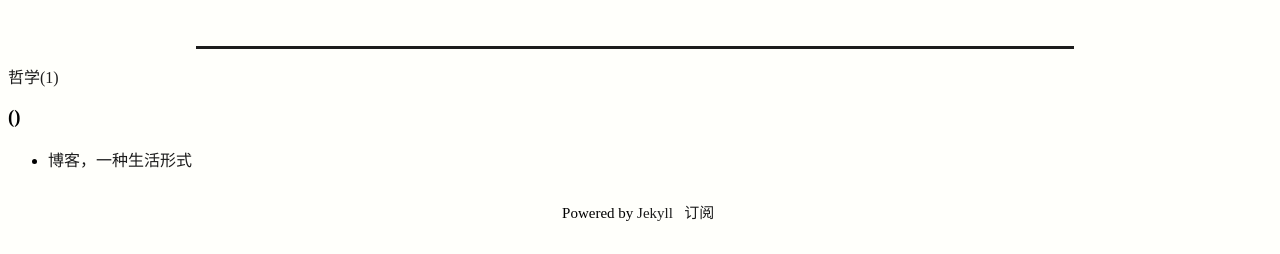
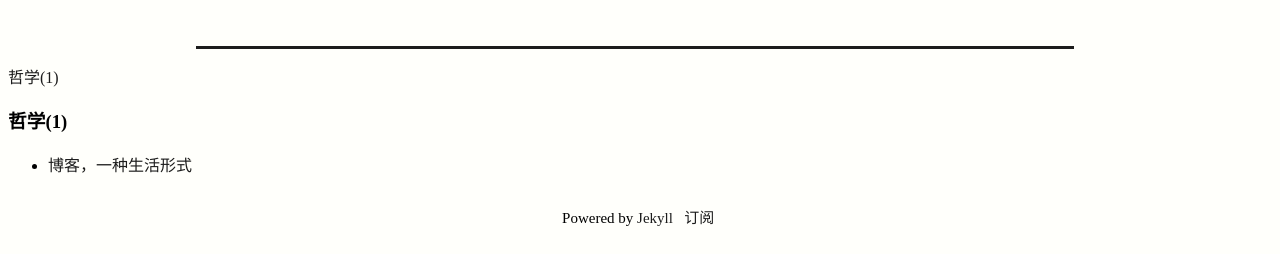
Before and after one commit to Makuraryu/Makuraryu.github.io, a Jekyll site: the page built from pages/categories.md, in a window 1280 px wide. Shown: the part 840-1094 px from the top of the page. Built offline with Jekyll 4.4.1, drawn with Linux system fonts in a browser that asks for light colours; some web fonts are replaced.

Commit message:
Add files via upload

```diff
--- a/pages/categories.md
+++ b/pages/categories.md
@@ -13,7 +13,7 @@ permalink: /categories/
 </div>
 
 {% for category in site.categories %}
-<h3>{{ cat[0] }}({{ cat[1].size }})</h3>
+<h3>{{ category[0] }}({{ category[1].size }})</h3>
 <ul id="{{ category[0] }}">
 {% for post in category.last %}
 <li><a href="{{ site.url }}{{ post.url }}">{{ post.title }}</a></li>
```
